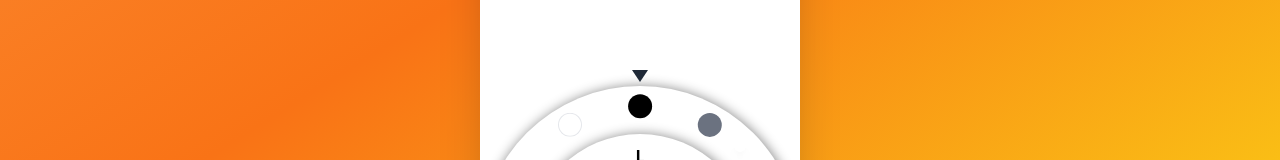
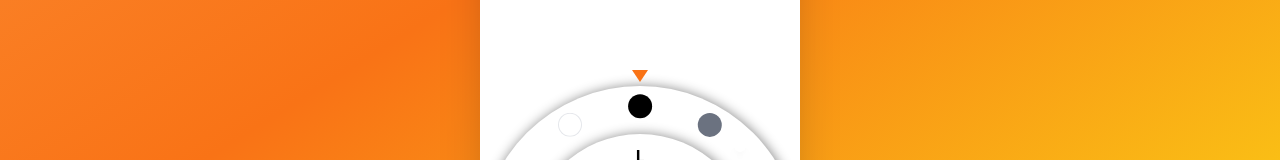
Before and after one commit to Danikhan786/stephen-frontend-task, a React (Vite) app: page / in a window 1280 px wide. Shown: the part 514-674 px from the top of the page. Built offline with nearby package versions, Linux system fonts and the light colour scheme.

Commit message:
update the code

```diff
--- a/src/App.tsx
+++ b/src/App.tsx
@@ -233,10 +233,10 @@ function App() {
             <div className="relative top-[95px]">
               <div className="relative w-80 h-80 mx-auto">
 
-                {/* Dialer Marker - Top Center */}
-                <div className="absolute -top-4 left-1/2 transform -translate-x-1/2 z-50">
-                  <div className="w-0 h-0 border-l-[8px] border-r-[8px] border-t-[12px] border-l-transparent border-r-transparent border-t-gray-800"></div>
-                </div>
+                                  {/* Dialer Marker - Top Center */}
+                  <div className="absolute -top-4 left-1/2 transform -translate-x-1/2 z-50">
+                    <div className="w-0 h-0 border-l-[8px] border-r-[8px] border-t-[12px] border-l-transparent border-r-transparent border-t-orange-500"></div>
+                  </div>
 
                 {/* Outer Circle - Colors */}
                 <div className="absolute inset-0 rounded-full border-1 border-gray-300 bg-white" style={{ boxShadow: '1px 1px 12px 1px rgba(0,0,0,0.45)' }}>
```
